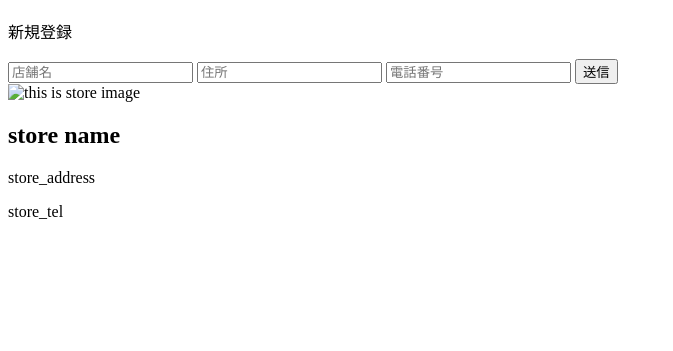
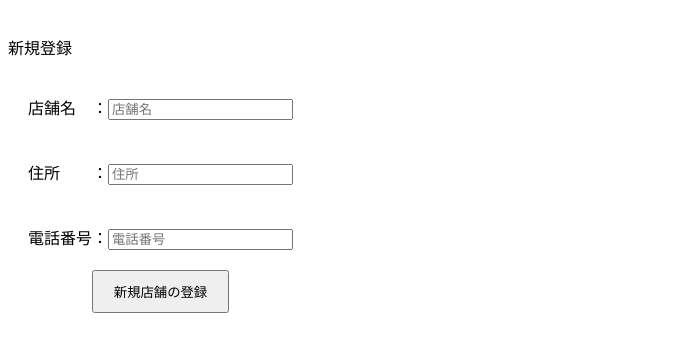
Before and after one commit to y23-kimura/kimu-log-app, a website: page public/index.html in a window 1280 px wide. Shown: the part 61-412 px from the top of the page, without its empty margins (0-673 px from the left). Drawn offline with nearby package versions, Linux system fonts and the light colour scheme.

Commit message:
[fix] change style

```diff
--- a/public/index.html
+++ b/public/index.html
@@ -11,23 +11,18 @@
 </head>
 <body>
     <h1> HELLO TABELOG APP</h1>
-    <div class="continer">
+    <div class="container">
         <div class="sidebar">
             <p>新規登録</p>
-            <form>
-                <input name="storeName" type="text" placeholder="店舗名">
-                <input name="storeAddress" type="text" placeholder="住所">
-                <input name="storeTel" type="tel" placeholder="電話番号">
-                <button id="postBtn"> 送信 </button>
+            <form >
+                <label for="storeName">店舗名　：<input name="storeName" type="text" placeholder="店舗名"></label>
+                <label for="storeName">住所　　：<input name="storeAddress" type="text" placeholder="住所"></label>
+                <label for="storeName">電話番号：<input name="storeTel" type="tel" placeholder="電話番号"></label>
+                <button id="postBtn"> 新規店舗の登録 </button>
             </form>
         </div>
         <main class="main" id="main">
-            <div class="store">
-                <img src="" alt="this is store image">
-                <h2 class="store-name"> store name </h2>
-                <p class="store_address"> store_address </p>
-                <p class="store_tel"> store_tel </p>
-            </div>
+
         </main>
     </div>
     <script src="index.js"></script>
--- a/public/index.js
+++ b/public/index.js
@@ -21,7 +21,10 @@ const showStoreList = async () => {
     storeEl.className = "store";
     const imageEl = document.createElement("img");
     // imageEl.src = "unknown";
+    imageEl.className = "store_img";
     imageEl.alt = "this is store Image";
+    const storeInfoEl = document.createElement("div");
+    storeInfoEl.className = "store_info";
     const storeNameEl = document.createElement("h3");
     storeNameEl.className = "store_name";
     storeNameEl.innerText = value.name;
@@ -32,9 +35,10 @@ const showStoreList = async () => {
     storeTelEl.className = "store_tel";
     storeTelEl.innerText = value.tel;
     storeEl.appendChild(imageEl);
-    storeEl.appendChild(storeNameEl);
-    storeEl.appendChild(storeTelEl);
-    storeEl.appendChild(storeAddressEl);
+    storeEl.appendChild(storeInfoEl);
+    storeInfoEl.appendChild(storeNameEl);
+    storeInfoEl.appendChild(storeTelEl);
+    storeInfoEl.appendChild(storeAddressEl);
     mainEl.appendChild(storeEl);
   });
 };
--- a/public/style.css
+++ b/public/style.css
@@ -0,0 +1,24 @@
+.container {
+  display: flex;
+}
+
+form {
+  display: flex;
+  flex-direction: column;
+  justify-content: center;
+  align-items: center;
+}
+label {
+  display: block;
+  margin: 20px 20px;
+}
+
+button {
+  display: block;
+  padding: 10px 20px;
+  /* width: 50px; */
+}
+
+.store {
+  display: flex;
+}
```
